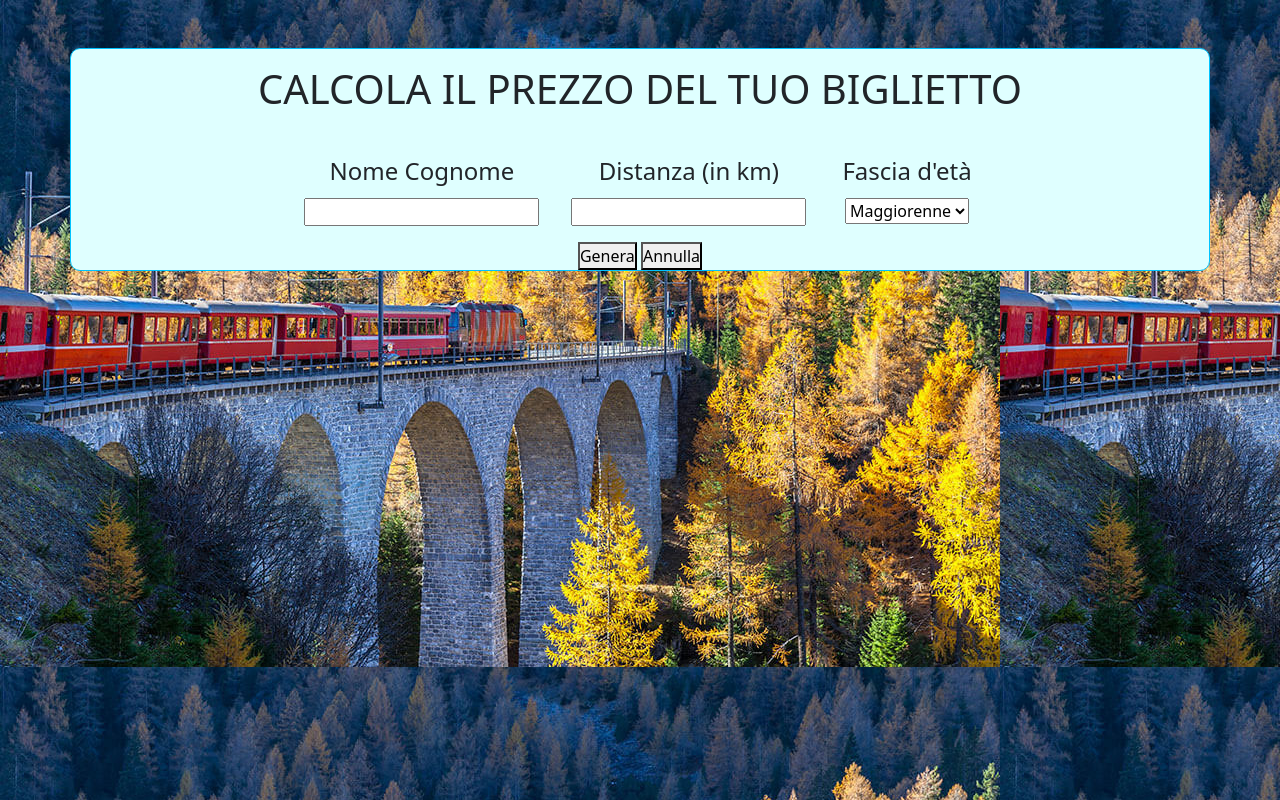
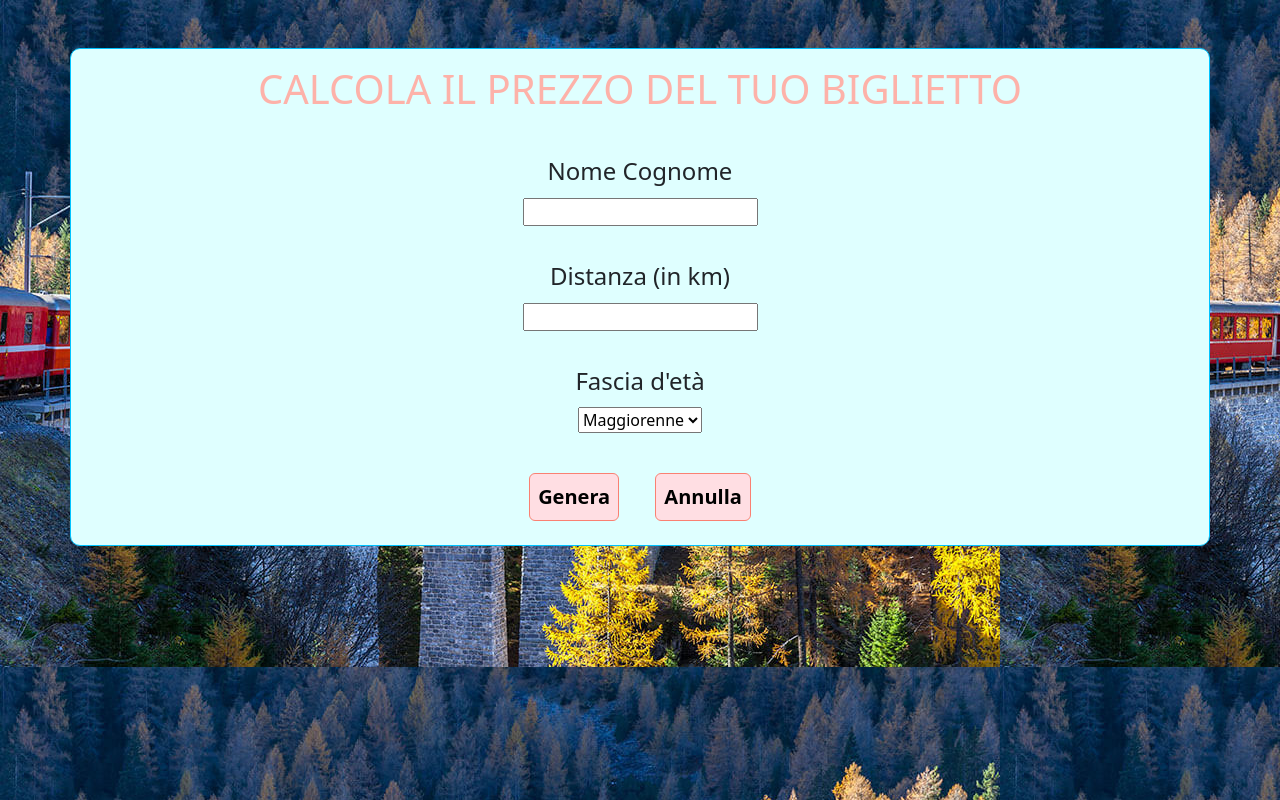
Before and after one commit to AlbertoMessineo/js-biglietto-treno-form, a plain HTML site: page index.html in a window 1280 px wide. Drawn offline with nearby package versions, Linux system fonts and the light colour scheme; files whose address does not match are found by name.

Commit message:
feat: es to complete

```diff
--- a/css/styles.css
+++ b/css/styles.css
@@ -10,6 +10,9 @@
 h1{
     text-transform: uppercase;
 }
+.h1-col{
+    color: rgb(253, 178, 169);
+}
 .container{
     background-color: rgb(223, 255, 255);
     border: 1px solid rgb(0, 195, 255) ;
@@ -19,3 +22,9 @@ h1{
     display: flex;
     justify-content: center;
 }
+
+button{
+    background-color: rgb(255, 222, 227);
+    border-style: none;
+    border: 1px solid salmon;
+}
--- a/index.html
+++ b/index.html
@@ -13,10 +13,11 @@
 <body class="body-back">
     <div class="container text-center mt-5 ">
         <header>
-            <h1 class="p-3">Calcola il prezzo del tuo biglietto</h1>
+            <h1 class="p-3 h1-col">Calcola il prezzo del tuo biglietto</h1>
         </header>
         <main>
             <div class="container-am">
+                <form action="">
                     <div class="box-am p-3">
                         <h4 class="p-1">Nome Cognome</h4>
                         <input type="text" value="" id="name-id">
@@ -33,10 +34,12 @@
                             <option value="Over-65">Over 65</option>
                         </select>
                     </div>
+                </form>
             </div>
-
-            <button class="generator">Genera</button>
-            <button class="cleaner">Annulla</button>
+           <div class="buttons m-2">
+            <button class="generator rounded m-3 p-2 fs-5 fw-semibold" id="generate">Genera</button>
+            <button class="cleaner rounded m-3 p-2 fs-5 fw-semibold" id="clean">Annulla</button>
+           </div>
         </main>
         <footer></footer>
     </div>
--- a/myscript.js
+++ b/myscript.js
@@ -1,10 +1,31 @@
 'use strict';
 
 //INPUT DATA
-const distance = document.getElementById('distance-id');
-const age = document.getElementById('age-selector');
 
-console.log(distance);
+
+// const bottone=document.getElementById("generate")
+//  bottone.addEventListener("click", function(){
+
+//     let distance = document.getElementById("distance-id").value
+// distance = parseInt(distance)
+// console.log("Numero di km:", NumeroKm)
+
+
+
+
+
+
+
+
+
+
+
+// const distance = document.getElementById('distance-id').value;
+const age = document.getElementById('age-selector').value;
+
+
+
+
 // const distance = prompt('inserir;e la distanza da percorrere (in km)');
 
 // TRASFORMO IN NUMERO LE STRINGHE (DATI DEI PROMPT)
```
Lines whose indentation alone changed are shown as unchanged.
